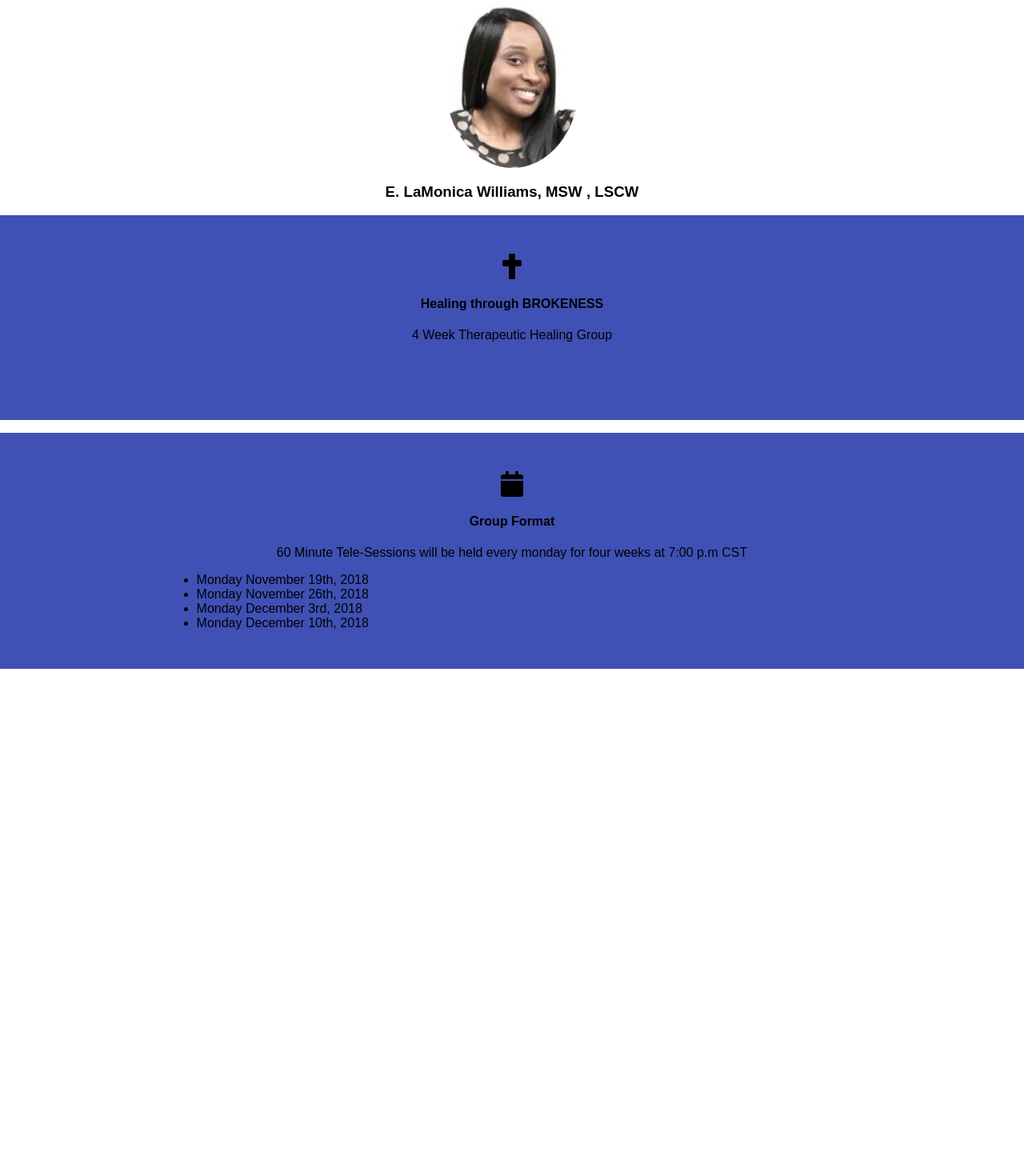
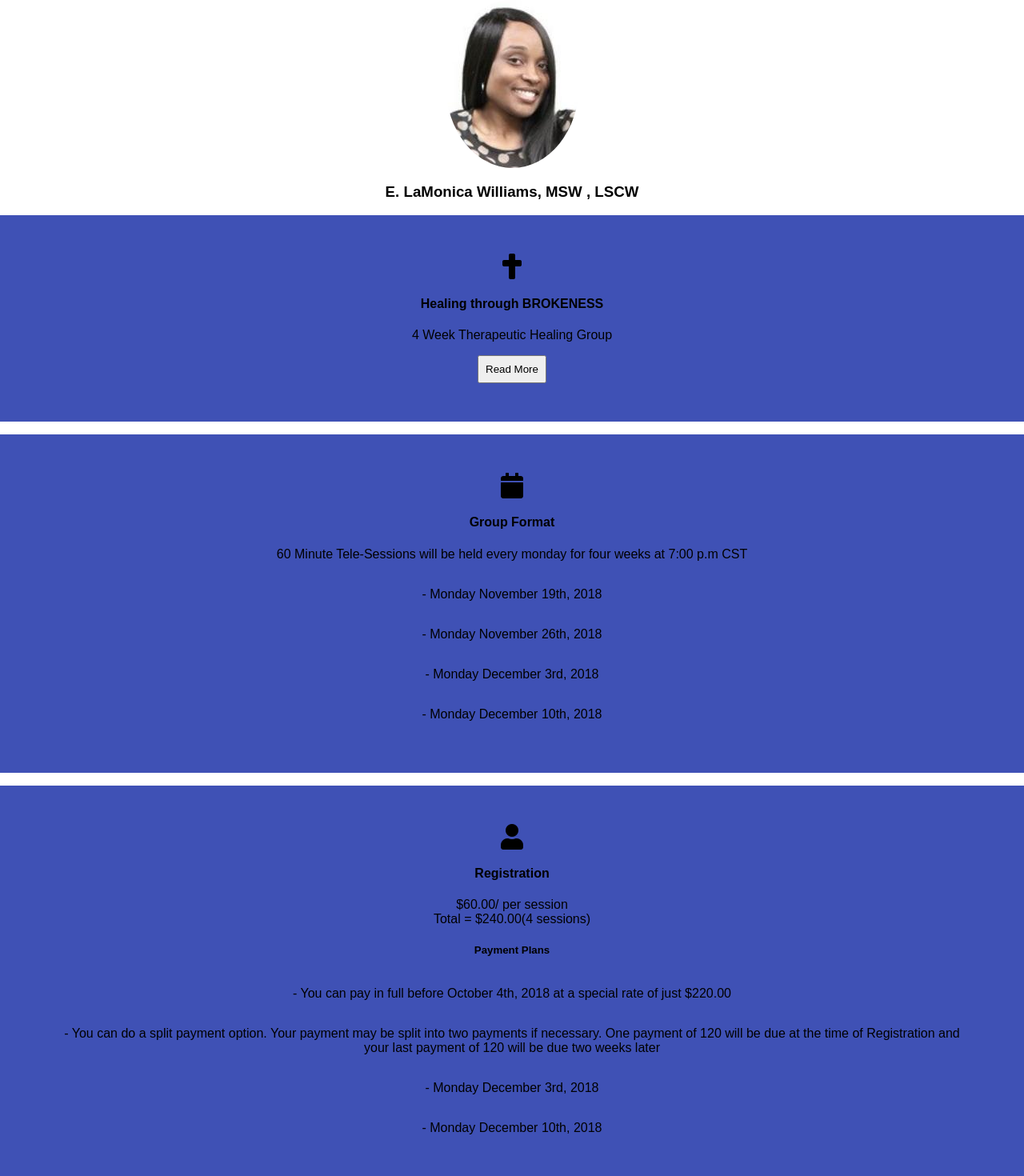
Before and after one commit to Vequan23/healing-refuge-centre-events, a React (Create React App) app: page / in a window 1280 px wide. Shown: the top 1470 px of the page at 80% size. Before the commit the page ends 852 px from the top, so only its background shows below. Built offline with nearby package versions, Linux system fonts and the light colour scheme.

Commit message:
added button to first content box

```diff
--- a/src/App.css
+++ b/src/App.css
@@ -1,4 +1,9 @@
+ul,
+li {
+  margin: 0;
+  padding: 0;
 
+}
 .wrapper {
   display: grid;
 
@@ -36,6 +41,16 @@
 }
 
 .content-box__list {
-  width: 70%;
-  margin: auto;
+  text-align: center;
 }
+
+.content-box__list-Item {
+  padding: 1rem;
+  list-style: none;
+}
+
+.content-box__button {
+  display: block;
+  margin: 0 auto;
+  padding: 0.5rem;
+}
--- a/src/App.js
+++ b/src/App.js
@@ -15,6 +15,7 @@ class App extends Component {
           <i class="content-box__icon fas fa-cross fa-2x"></i>
           <h4 className="content-box__header">Healing through BROKENESS</h4>
           <p className="content-box__paragraph">4 Week Therapeutic Healing Group</p>
+          <button className="content-box__button">Read More</button>
         </section>
 
         <section className="content-box">
@@ -22,10 +23,23 @@ class App extends Component {
           <h4 className="content-box__header">Group Format</h4>
           <p className="content-box__paragraph">60 Minute Tele-Sessions will be held every monday for four weeks at 7:00 p.m CST</p>
           <ul className="content-box__list">
-            <li className="content-box__list-Item">Monday November 19th, 2018</li>
-            <li className="content-box__list-Item">Monday November 26th, 2018</li>
-            <li className="content-box__list-Item">Monday December 3rd,  2018</li>
-            <li className="content-box__list-Item">Monday December 10th, 2018</li>
+            <li className="content-box__list-Item"> - Monday November 19th, 2018</li>
+            <li className="content-box__list-Item"> - Monday November 26th, 2018</li>
+            <li className="content-box__list-Item"> - Monday December 3rd, 2018</li>
+            <li className="content-box__list-Item">- Monday December 10th, 2018</li>
+          </ul>
+        </section>
+
+        <section className="content-box">
+          <i class="content-box__icon fas fa-user fa-2x"></i>
+          <h4 className="content-box__header">Registration</h4>
+          <p className="content-box__paragraph"> $60.00/ per session <br></br> Total = $240.00(4 sessions)</p>
+          <h5 className="content-box__header">Payment Plans</h5>
+          <ul className="content-box__list">
+            <li className="content-box__list-Item"> - You can pay in full before October 4th, 2018 at a special rate of just $220.00</li>
+            <li className="content-box__list-Item"> - You can do a split payment option. Your payment may be split into two payments if necessary. One payment of 120 will be due at the time of Registration and your last payment of 120 will be due two weeks later</li>
+            <li className="content-box__list-Item"> - Monday December 3rd, 2018</li>
+            <li className="content-box__list-Item">- Monday December 10th, 2018</li>
           </ul>
         </section>
       </div>
```
